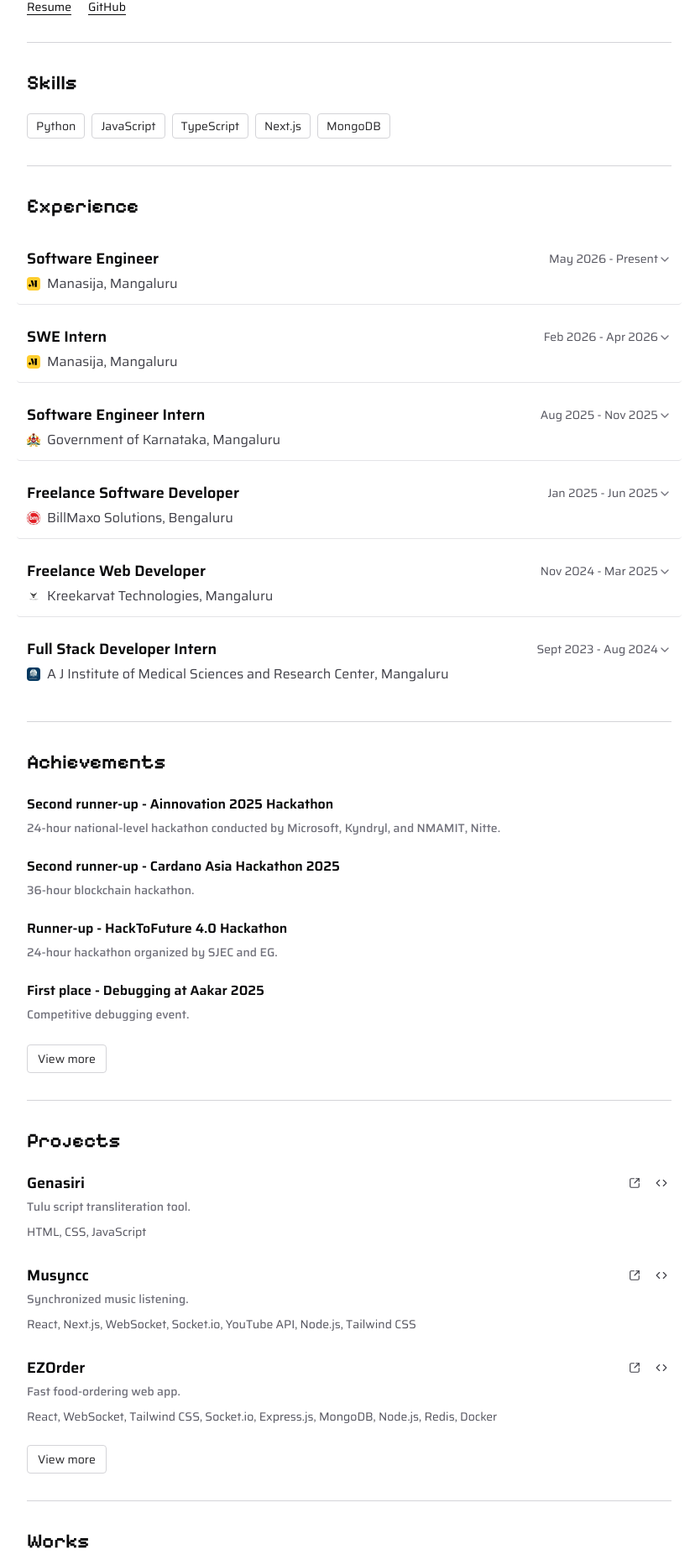
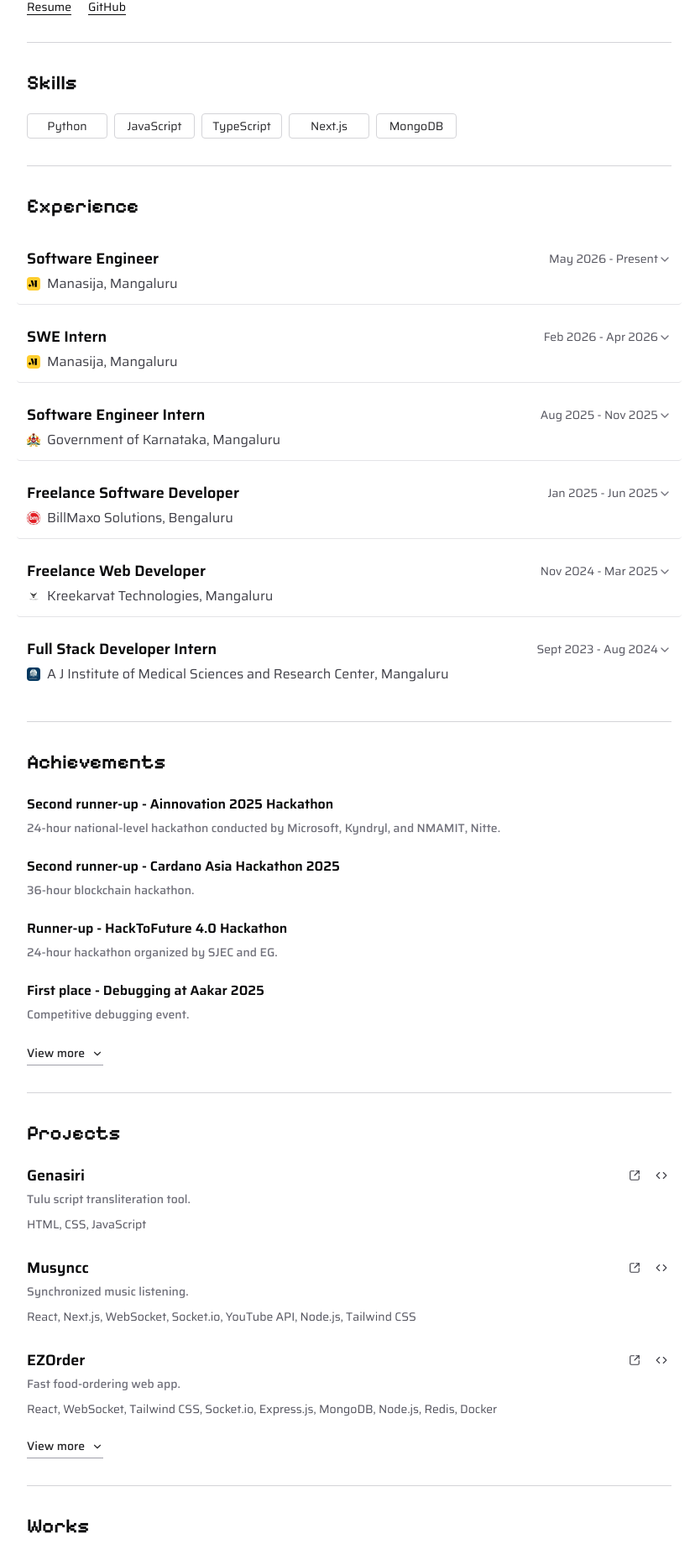
Before and after one commit to jtuluve/portfolio, a Next.js app: page /minimal in a window 1280 px wide. Shown: the part 236-2094 px from the top of the page at 84% size, without its empty margins (224-1052 px from the left). Built offline with nearby package versions, Linux system fonts and the light colour scheme.

Commit message:
feat: Update core skills section with logos and add ViewMoreButton component for achievements, projects, and works

```diff
--- a/app/minimal/minimal-portfolio.tsx
+++ b/app/minimal/minimal-portfolio.tsx
@@ -14,11 +14,37 @@
 import { useEffect, useRef, useState } from "react";
 
 const coreSkills = [
-  { name: "Python", hoverBg: "hover:bg-[#ecf3ff]" },
-  { name: "JavaScript", hoverBg: "hover:bg-[#fffef3]" },
-  { name: "TypeScript", hoverBg: "hover:bg-[#edf2ff]" },
-  { name: "Next.js", hoverBg: "hover:bg-[#f6f6ff]" },
-  { name: "MongoDB", hoverBg: "hover:bg-[#effbf3]" },
+  {
+    name: "Python",
+    logoSrc:
+      "https://cdn.jsdelivr.net/gh/devicons/devicon@latest/icons/python/python-original.svg",
+    hoverBg: "hover:bg-[#ecf3ff] dark:hover:bg-[#17243a]",
+  },
+  {
+    name: "JavaScript",
+    logoSrc:
+      "https://cdn.jsdelivr.net/gh/devicons/devicon@latest/icons/javascript/javascript-original.svg",
+    hoverBg: "hover:bg-[#fffef3] dark:hover:bg-[#302b16]",
+  },
+  {
+    name: "TypeScript",
+    logoSrc:
+      "https://cdn.jsdelivr.net/gh/devicons/devicon@latest/icons/typescript/typescript-original.svg",
+    hoverBg: "hover:bg-[#edf2ff] dark:hover:bg-[#1a2440]",
+  },
+  {
+    name: "Next.js",
+    logoSrc:
+      "https://cdn.jsdelivr.net/gh/devicons/devicon@latest/icons/nextjs/nextjs-original.svg",
+    logoClass: "dark:invert",
+    hoverBg: "hover:bg-[#f6f6ff] dark:hover:bg-[#252538]",
+  },
+  {
+    name: "MongoDB",
+    logoSrc:
+      "https://cdn.jsdelivr.net/gh/devicons/devicon@latest/icons/mongodb/mongodb-original.svg",
+    hoverBg: "hover:bg-[#effbf3] dark:hover:bg-[#183222]",
+  },
 ];
 const initialProjectCount = 3;
 const initialWorkCount = 3;
@@ -217,6 +243,31 @@
   );
 }
 
+function ViewMoreButton({
+  expanded,
+  onClick,
+}: {
+  expanded: boolean;
+  onClick: () => void;
+}) {
+  return (
+    <button
+      type="button"
+      onClick={onClick}
+      aria-expanded={expanded}
+      className="group mt-6 inline-flex items-center gap-2 border-b border-zinc-400 pb-1 text-sm font-medium text-zinc-800 transition-colors hover:border-zinc-900 hover:text-zinc-950 focus:outline-none focus-visible:ring-2 focus-visible:ring-zinc-500 focus-visible:ring-offset-4 focus-visible:ring-offset-white dark:border-zinc-600 dark:text-zinc-200 dark:hover:border-zinc-100 dark:hover:text-zinc-50 dark:focus-visible:ring-zinc-400 dark:focus-visible:ring-offset-zinc-950"
+    >
+      <span>{expanded ? "View less" : "View more"}</span>
+      <ChevronDown
+        className={`size-3.5 transition-transform duration-200 ${
+          expanded ? "rotate-180" : "translate-y-px group-hover:translate-y-0.5"
+        }`}
+        aria-hidden="true"
+      />
+    </button>
+  );
+}
+
 export default function MinimalPortfolio() {
   const [isDark, setIsDark] = useState(false);
   const [showAllProjects, setShowAllProjects] = useState(false);
@@ -366,9 +417,19 @@
             {coreSkills.map((skill) => (
               <span
                 key={skill.name}
-                className={`rounded border border-zinc-300 px-2.5 py-1 text-sm text-zinc-800 transition-colors transition-transform duration-150 hover:-translate-y-0.5 hover:border-zinc-500 hover:text-zinc-950 dark:border-zinc-700 dark:text-zinc-200 dark:hover:border-zinc-400 dark:hover:text-zinc-50 ${skill.hoverBg}`}
+                className={`group relative inline-flex min-w-24 cursor-pointer items-center justify-center overflow-hidden rounded border border-zinc-300 px-2.5 py-1 text-sm text-zinc-800 transition-all duration-150 hover:-translate-y-0.5 hover:border-zinc-500 hover:text-zinc-950 dark:border-zinc-700 dark:text-zinc-200 dark:hover:border-zinc-400 dark:hover:text-zinc-50 ${skill.hoverBg}`}
               >
-                {skill.name}
+                <span className="transition-all duration-150 group-hover:-translate-y-2 group-hover:opacity-0">
+                  {skill.name}
+                </span>
+                <img
+                  src={skill.logoSrc}
+                  alt=""
+                  aria-hidden="true"
+                  className={`absolute h-5 w-5 translate-y-2 object-contain opacity-0 transition-all duration-150 group-hover:translate-y-0 group-hover:opacity-100 ${
+                    skill.logoClass ?? ""
+                  }`}
+                />
               </span>
             ))}
           </div>
@@ -453,13 +514,10 @@
             ))}
           </div>
           {achievements.length > initialAchievementCount ? (
-            <button
-              type="button"
+            <ViewMoreButton
+              expanded={showAllAchievements}
               onClick={() => setShowAllAchievements((value) => !value)}
-              className="mt-6 rounded border border-zinc-300 px-3 py-1.5 text-sm text-zinc-800 hover:bg-zinc-100 dark:border-zinc-700 dark:text-zinc-200 dark:hover:bg-zinc-900"
-            >
-              {showAllAchievements ? "View less" : "View more"}
-            </button>
+            />
           ) : null}
         </section>
 
@@ -502,13 +560,10 @@
             ))}
           </div>
           {projects.length > initialProjectCount ? (
-            <button
-              type="button"
+            <ViewMoreButton
+              expanded={showAllProjects}
               onClick={() => setShowAllProjects((value) => !value)}
-              className="mt-6 rounded border border-zinc-300 px-3 py-1.5 text-sm text-zinc-800 hover:bg-zinc-100 dark:border-zinc-700 dark:text-zinc-200 dark:hover:bg-zinc-900"
-            >
-              {showAllProjects ? "View less" : "View more"}
-            </button>
+            />
           ) : null}
         </section>
 
@@ -563,13 +618,10 @@
             ))}
           </div>
           {works.length > initialWorkCount ? (
-            <button
-              type="button"
+            <ViewMoreButton
+              expanded={showAllWorks}
               onClick={() => setShowAllWorks((value) => !value)}
-              className="mt-6 rounded border border-zinc-300 px-3 py-1.5 text-sm text-zinc-800 hover:bg-zinc-100 dark:border-zinc-700 dark:text-zinc-200 dark:hover:bg-zinc-900"
-            >
-              {showAllWorks ? "View less" : "View more"}
-            </button>
+            />
           ) : null}
         </section>
 
```
